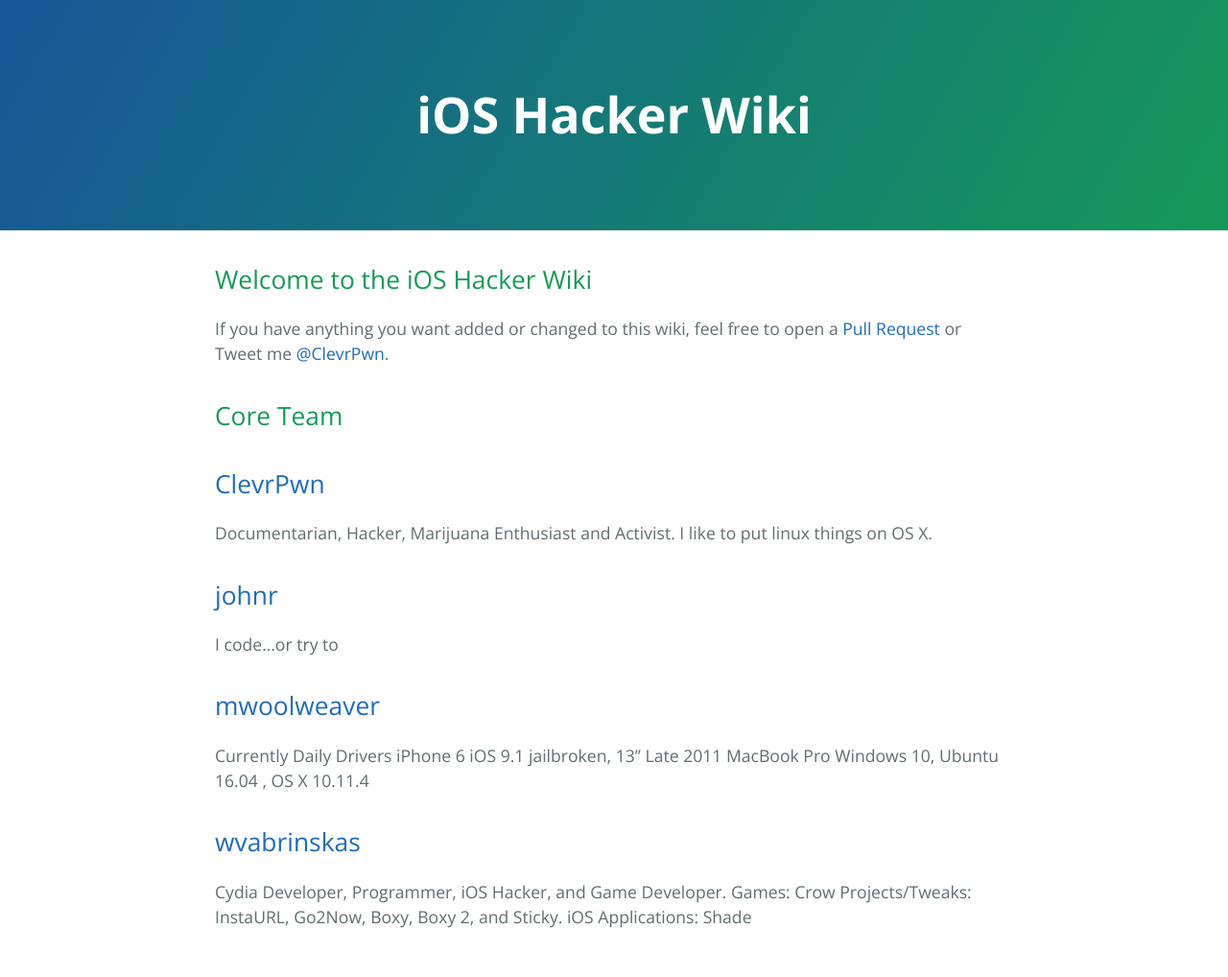
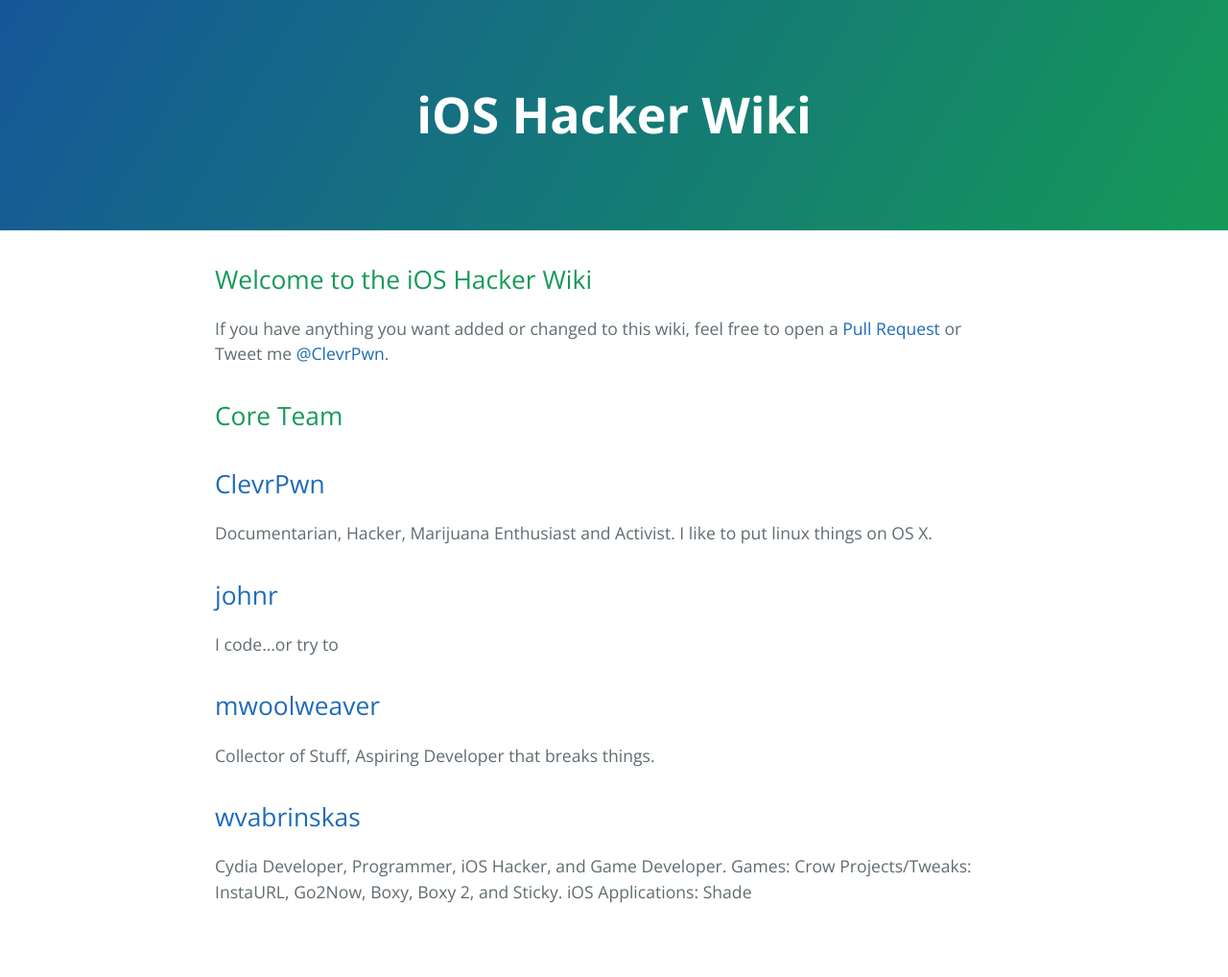
Before and after one commit to iOS-10-Stuffs/ios-10-stuffs.github.io, a Jekyll site: the page built from core-team.md, in a window 1280 px wide. Shown: the whole page at 96% size. Built offline with Jekyll 4.4.1, drawn with Linux system fonts in a browser that asks for light colours; after the commit the page ends 992 px from its top, so only the background shows below that.

Commit message:
Update core-team.md

```diff
--- a/core-team.md
+++ b/core-team.md
@@ -12,7 +12,7 @@
 I code...or try to
 
 ## [mwoolweaver](https://twitter.com/mwoolweaver)
-Currently Daily Drivers iPhone 6 iOS 9.1 jailbroken, 13” Late 2011 MacBook Pro Windows 10, Ubuntu 16.04 , OS X 10.11.4
+Collector of Stuff, Aspiring Developer that breaks things.
 
 ## [wvabrinskas](https://twitter.com/william_vab)
 Cydia Developer, Programmer, iOS Hacker, and Game Developer. Games: Crow Projects/Tweaks: InstaURL, Go2Now, Boxy, Boxy 2, and Sticky. iOS Applications: Shade
```
